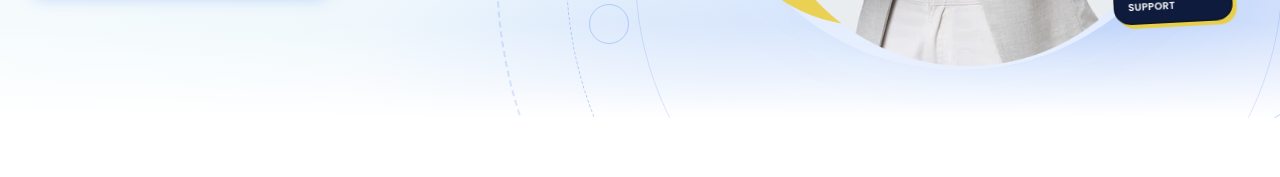
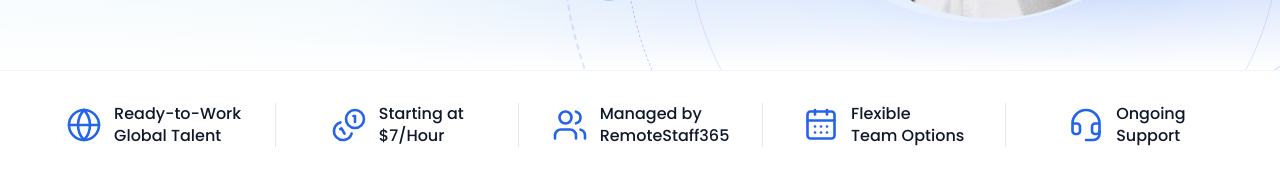
Before and after one commit to Captain-Kanak/virtualstaff-client, a Next.js app: page / in a window 1280 px wide. Shown: the part 618-795 px from the top of the page. Built offline with nearby package versions, Linux system fonts and the light colour scheme; no server answers.

Commit message:
feat(home): add hero feature strip under the banner
Add HeroFeatures with five client benefit items (Ready-to-Work Global Talent, Starting at $7/Hour, Managed by RemoteStaff365, Flexible Team Options, Ongoing Support) and adjust hero height so the strip fits above the fold.

```diff
--- a/app/(common)/page.tsx
+++ b/app/(common)/page.tsx
@@ -1,6 +1,7 @@
 import type { Metadata } from "next";
 
 import Hero from "@/components/home/Hero";
+import HeroFeatures from "@/components/home/HeroFeatures";
 import PartnerLogos from "@/components/home/PartnerLogos";
 import ValueProps from "@/components/home/ValueProps";
 import MidCTA from "@/components/home/MidCTA";
@@ -22,6 +23,7 @@ export default function Home() {
   return (
     <div className="flex flex-col">
       <Hero />
+      <HeroFeatures />
       <PartnerLogos />
       <ValueProps />
       <MidCTA />
--- a/app/globals.css
+++ b/app/globals.css
@@ -311,7 +311,7 @@ body {
 }
 @media (min-width: 1024px) {
   .hero-img-wrap {
-    --hero-h: clamp(360px, calc(100svh - var(--nav-h) - 8rem), 560px);
+    --hero-h: clamp(360px, calc(100svh - var(--nav-h) - 13rem), 560px);
     margin-inline: auto 0;
   }
 }
--- /dev/null
+++ b/components/home/HeroFeatures.tsx
@@ -0,0 +1,47 @@
+"use client";
+
+import * as React from "react";
+import { CalendarDays, Coins, Globe, Headset, Users } from "lucide-react";
+import Container from "@/components/ui/Container";
+
+type Feature = {
+  Icon: React.ComponentType<React.SVGProps<SVGSVGElement>>;
+  line1: string;
+  line2: string;
+};
+
+const features: Feature[] = [
+  { Icon: Globe, line1: "Ready-to-Work", line2: "Global Talent" },
+  { Icon: Coins, line1: "Starting at", line2: "$7/Hour" },
+  { Icon: Users, line1: "Managed by", line2: "RemoteStaff365" },
+  { Icon: CalendarDays, line1: "Flexible", line2: "Team Options" },
+  { Icon: Headset, line1: "Ongoing", line2: "Support" },
+];
+
+export default function HeroFeatures() {
+  return (
+    <section className="border-y border-line-soft bg-white py-6 md:py-8">
+      <Container>
+        <div className="grid grid-cols-2 gap-x-4 gap-y-6 lg:grid-cols-5 lg:gap-0">
+          {features.map((feature, i) => {
+            const Icon = feature.Icon;
+            return (
+              <div
+                key={feature.line1}
+                className={`flex items-center gap-3 lg:justify-center lg:px-4 lg:border-l lg:border-line first:lg:border-l-0 ${
+                  i === 4 ? "col-span-2 lg:col-span-1 justify-self-center lg:justify-self-auto" : ""
+                }`}
+              >
+                <Icon className="size-9 shrink-0 text-primary" strokeWidth={1.75} />
+                <div className="text-sm md:text-base font-medium leading-snug text-text-heading">
+                  <span className="block">{feature.line1}</span>
+                  <span className="block">{feature.line2}</span>
+                </div>
+              </div>
+            );
+          })}
+        </div>
+      </Container>
+    </section>
+  );
+}
```
